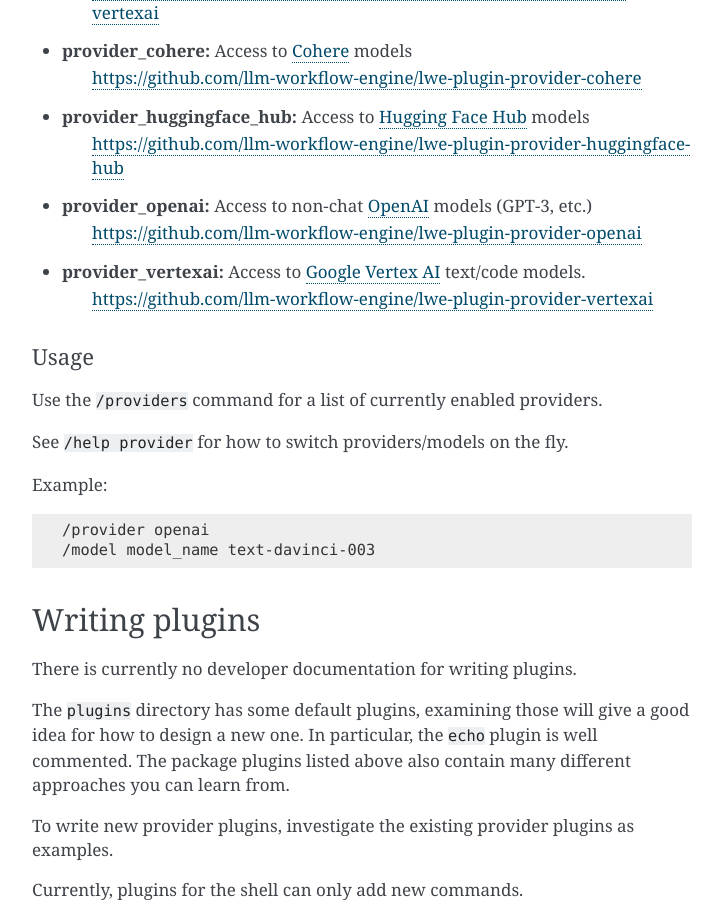
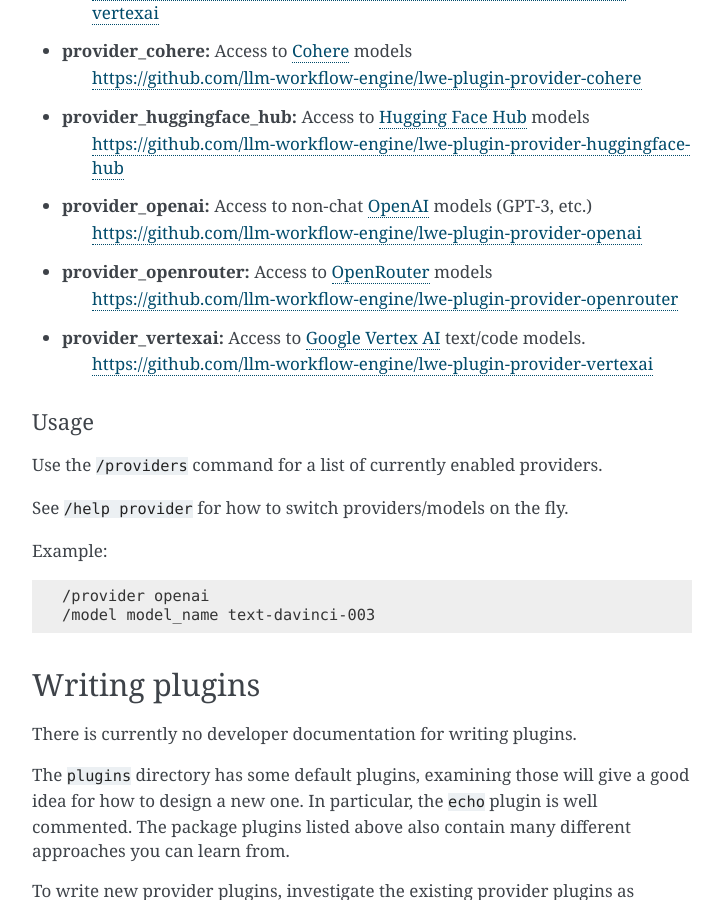
Before and after one commit to llm-workflow-engine/llm-workflow-engine, a Sphinx documentation site: the page built from docs/plugins.rst, in a window 1280 px wide and 900 px high, scrolled down 3209 px. Shown: the whole window, without its empty margins (388-1111 px from the left). Built offline with Sphinx 7.4.7, drawn with Linux system fonts in a browser that asks for light colours.

Commit message:
add doc for openrouter provider plugin

```diff
--- a/docs/plugins.rst
+++ b/docs/plugins.rst
@@ -131,6 +131,8 @@
    https://github.com/llm-workflow-engine/lwe-plugin-provider-huggingface-hub
 * **provider_openai:** Access to non-chat `OpenAI <https://platform.openai.com/docs/models)>`_ models (GPT-3, etc.)
    https://github.com/llm-workflow-engine/lwe-plugin-provider-openai
+* **provider_openrouter:** Access to `OpenRouter <https://openrouter.ai/models)>`_ models
+   https://github.com/llm-workflow-engine/lwe-plugin-provider-openrouter
 * **provider_vertexai:** Access to `Google Vertex AI <https://cloud.google.com/vertex-ai/docs/generative-ai/learn/models>`_ text/code models.
    https://github.com/llm-workflow-engine/lwe-plugin-provider-vertexai
 
```
